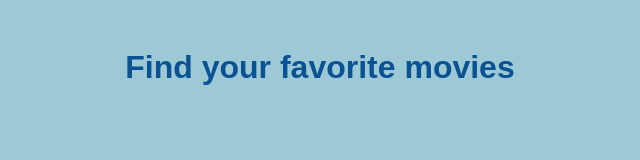
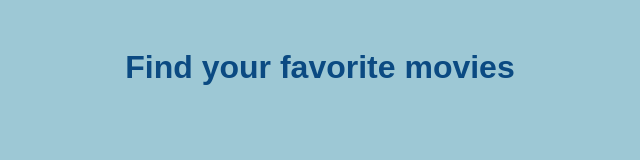
Before and after one commit to mceronvillegas/Laboratory1, a plain HTML site: page index.html in a window 1280 px wide. Shown: the whole page, without its empty margins (320-960 px from the left). Drawn offline with Linux system fonts and the light colour scheme.

Commit message:
Modify styles

```diff
--- a/styles.css
+++ b/styles.css
@@ -1,6 +1,6 @@
 body {
     background-color: #9dc8d5;
-    color: rgb(9, 83, 148);
+    color: rgb(11, 74, 130);
     font-family: Arial, sans-serif;
     padding: 20px;
     text-align: center;
```
